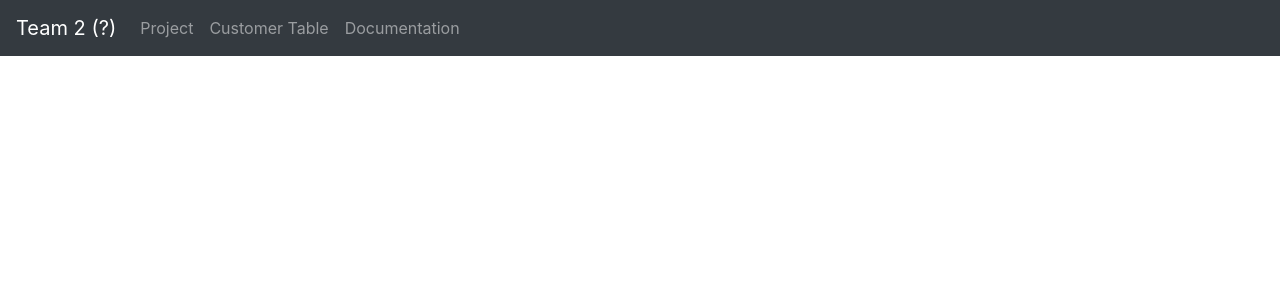
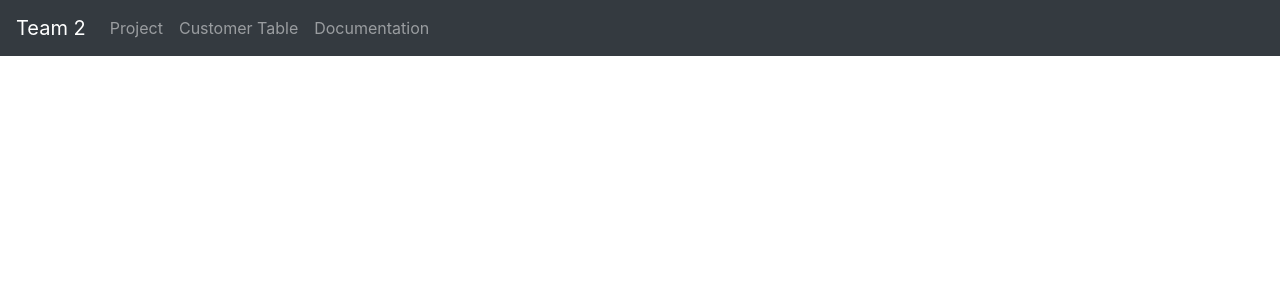
Before and after one commit to DmitriyAgafonov/loan_prediction, a Flask app: page / in a window 1280 px wide. Shown: the top 300 px of the page. Run offline with Flask 2, Linux system fonts and the light colour scheme; parts of the project's set-up code (start-up, migrations or seed data) failed here and were passed over; some libraries are stand-ins or nearby versions.

Commit message:
hred "Team 2" change

```diff
--- a/templates/index.html
+++ b/templates/index.html
@@ -11,7 +11,7 @@
 <nav class="navbar navbar-expand-sm bg-dark navbar-dark">
 
   <div class="navbar-header">
-        <a class="navbar-brand" href="https://github.com/Sa4ras/dbis_projct">Team 2 (?)</a>  <!-- Посилання на репозиторій з кодом !-->
+        <a class="navbar-brand" href="https://github.com/Sa4ras/loan_prediction">Team 2</a>  <!-- Посилання на репозиторій з кодом !-->
   </div>
 
   <ul class="navbar-nav">
```
